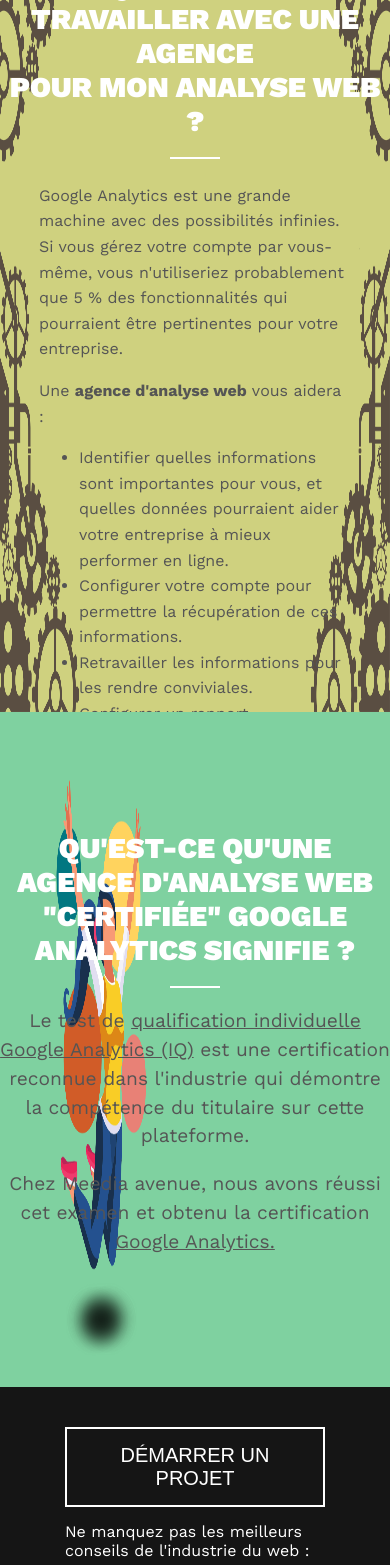
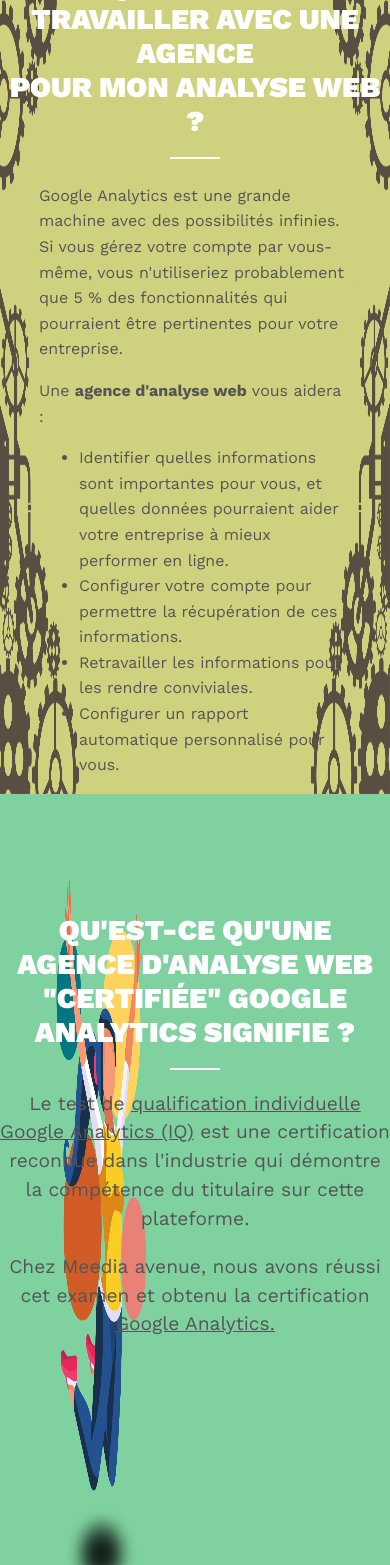
Before and after one commit to amine-mdj/mediaavenue3, a React (Create React App) app: page /analyse in a window 390 px wide. Shown: the part 8568-10133 px from the top of the page. Built offline with nearby package versions, Linux system fonts and the light colour scheme.

Commit message:
forthh commit

```diff
--- a/src/components/analyticsection/analyticsection8.css
+++ b/src/components/analyticsection/analyticsection8.css
@@ -1,7 +1,7 @@
 .ticsec8{
     padding-top: 100px;
     width: 100%;
-    height: 100vh;
+    min-height: 100vh;
     background-color: #CFD17F;
     overflow: hidden;
     background-image: url('../../img/bg-machine.webp');
--- a/src/components/analyticsection/analyticsection9.css
+++ b/src/components/analyticsection/analyticsection9.css
@@ -54,7 +54,7 @@
 
 @media screen and (max-width: 768px) {
     .ticsec9{
-        height: 80vh;
+        min-height: 80vh;
     }
     .ticsec9-inner{
         left: 0;
--- a/src/components/seoSection/seosection3.css
+++ b/src/components/seoSection/seosection3.css
@@ -153,4 +153,7 @@
         margin-top: 20px;
         margin-left: 10px;
     }
+    .seosec3-outer{
+        margin-inline: 20px;
+    }
 }
```
